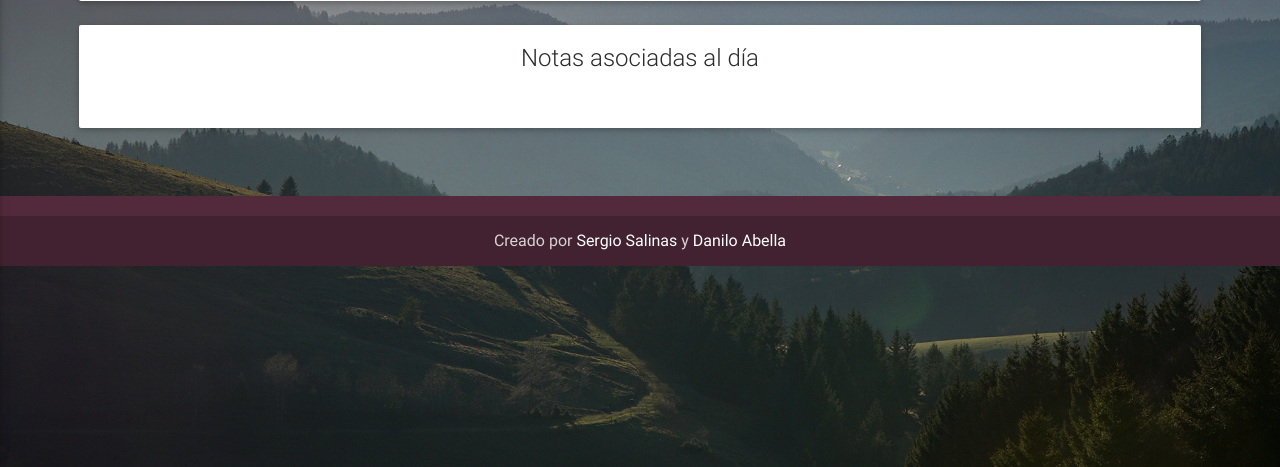
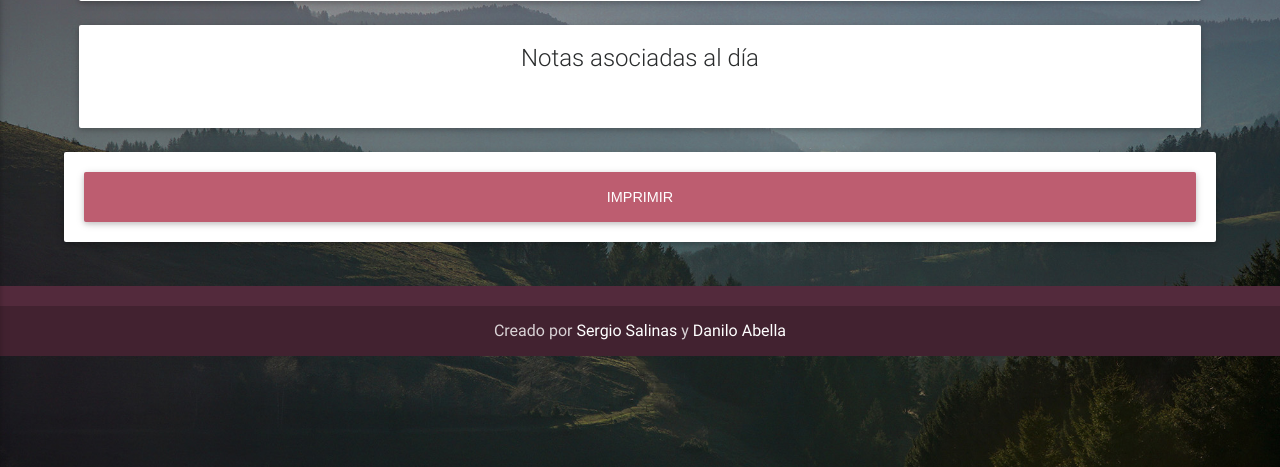
Before and after one commit to daniloabella18/Software-Mis-Aves, a PHP site: page /dashboard/Controlesdiarios.php in a window 1280 px wide. Shown: the part 333-800 px from the top of the page. Run offline with PHP 8.4, Linux system fonts and the light colour scheme; a user stored in the database is signed in.

Commit message:
version para imprimir reportes

```diff
--- a/dashboard/Controlesdiarios.php
+++ b/dashboard/Controlesdiarios.php
@@ -27,7 +27,7 @@
     <header>
       <?php include '../layouts/sidebar.php';?>
       <!-- Navbar -->
-      <nav class="navbar fixed-top navbar-toggleable-md navbar-dark scrolling-navbar double-nav">
+      <nav class="navbar fixed-top navbar-toggleable-md navbar-dark scrolling-navbar double-nav hidden-print">
           <!-- SideNav slide-out button -->
           <div class="float-xs-left">
               <a href="#" data-activates="slide-out" class="button-collapse"><i class="fa fa-bars"></i></a>
@@ -55,15 +55,17 @@
 <!--/ Cuadro de arriba /--------------------------------------------------------------------------------------------------------------------------------->
 
         <div class="card card-block">
-          <h4 class="card-title">Buscar Controles</h4>
-          <p class="card-text">Búsqueda por fecha</p>
+          <h4 class="card-title hidden-print ">Buscar Controles</h4>
+          <p class="card-text hidden-print">Búsqueda por fecha</p>
+          <h4 class="card-title visible-print-block">Controles realizados el día <?php if(isset($_GET['search'])){ echo $_GET['search'];} ?></h4>
+
           <form action="" method="GET">
               <div class="row">
                 <div class="col-md-4 offset-md-4" >
                   <div class="md-form input-group">
-                    <input type="search" class="form-control" placeholder=" dd-mm-aaaa" name="search">
+                    <input type="search" class="form-control hidden-print" placeholder=" dd-mm-aaaa" name="search">
                     <span class="input-group-btn">
-                        <button   type="submit" class="btn btn-primary btn-lg" type="button"><i class="fa fa-search" aria-hidden="true"></i></button>
+                        <button   type="submit" class="btn btn-primary btn-lg" type="button"><i class="fa fa-search hidden-print" aria-hidden="true"></i></button>
                     </span>
                 </div>
                 </div>
@@ -99,8 +101,8 @@
               if(mysqli_num_rows($result) ==0){
                 echo 'No hay controles registrados para el día '.$_GET['search'];
               }else{
-                   echo '<div class="table-responsive">
-                        <table class="table ">
+                   //echo '<div class="table-responsive">
+                    echo ' <table class="table ">
                    <thead>
                    <th>ID</th>
                    <th>Anillo</th>
@@ -134,15 +136,15 @@
                      $table .= '<td>'.$row['sed_nombre'].'</td>';
                      $table .= '<td>'.$row['Tur_descp'].'</td>';
                      $table .= '<td>'.$row['usu_nombre'].'</td>';
-                     $table .= '<td>'.$row['usu_Apellido'].'</td>';
+                     $table .= '<td>'.$row['usu_apellido'].'</td>';
                      $table .= '<td>'.$row['Con_obs'].'</td>';
                      $table .= "</tr>";
                }
                echo $table;
                echo '
                       </tbody>
-                  </table>
-                  </div>';
+                  </table>';
+                  //</div>';
              }
 
              $tabla = true;
@@ -169,7 +171,7 @@
        $result = $conexion->query($sql);
 
       if(mysqli_num_rows($result) ==0){
-        echo 'Se necesita tener controles registrados para mostrar las notas del '.$_GET['search'];
+        echo 'No hay controles asociados al día.';
       }else{
            echo '<div class="table-responsive">
                 <table class="table  ">
@@ -206,9 +208,13 @@
 
 <!--/ Parte de abajo /---------------------------------------------------------------------->
 
+
 <br>
 
+<div class="card card-block">
+  <button type="button" class="btn btn-primary btn-lg btn-block" onclick="window.print()" >Imprimir</button>
 
+</div>
 </br>
 
 
--- a/dashboard/dashboard.php
+++ b/dashboard/dashboard.php
@@ -38,7 +38,7 @@
     <main>
         <div class="container-fluid text-center" style="height: 800px;">
           <h1 class="display-4">Bienvenido cetrero</h1>
-          <p class="lead">Te haz logueado como  <?= $_SESSION['username']?> tu cago es <?= $_SESSION['cargo'] ?> y tu rut es <?= $_SESSION['rut'] ?></p>
+          <p class="lead">Te haz logueado como  <?= $_SESSION['username']?> tu cargo es <?= $_SESSION['cargo'] ?> y tu rut es <?= $_SESSION['rut'] ?></p>
         </div>
     </main>
     <!--/Main layout-->
--- a/layouts/footer.php
+++ b/layouts/footer.php
@@ -1,9 +1,9 @@
 <!--Footer-->
-<footer class="page-footer center-on-small-only">
+<footer class="page-footer center-on-small-only ">
 
     <!--Copyright-->
     <div class="footer-copyright">
-        <div class="container-fluid">
+        <div class="container-fluid hidden-print">
           <!--  © 2017 Copyright: <a href="http://www.MDBootstrap.com"> MDBootstrap.com </a> -->
           Creado por <a  href="http://www.sergiosalinas.cl">Sergio Salinas</a> y <a  href="http://mkdefenderearth.blogspot.cl">Danilo Abella</a>
         </div>
--- a/layouts/sidebar.php
+++ b/layouts/sidebar.php
@@ -1,7 +1,7 @@
 <!--Double navigation-->
 
 <!-- Sidebar navigation -->
-<ul id="slide-out" class="side-nav fixed sn-bg-1 custom-scrollbar">
+<ul id="slide-out" class="side-nav fixed sn-bg-1 custom-scrollbar hidden-print">
     <!-- Logo -->
     <li>
         <div class="logo-wrapper waves-light">
```
Also changed, not shown: dashboard/historicoave.php (+18 -8 lines).
